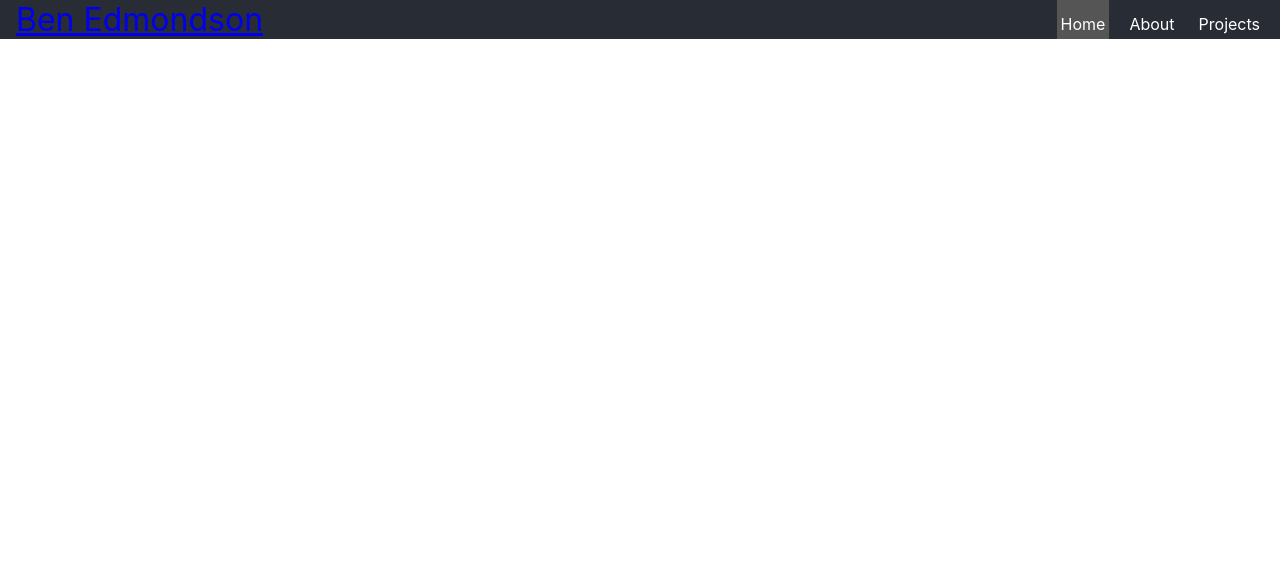
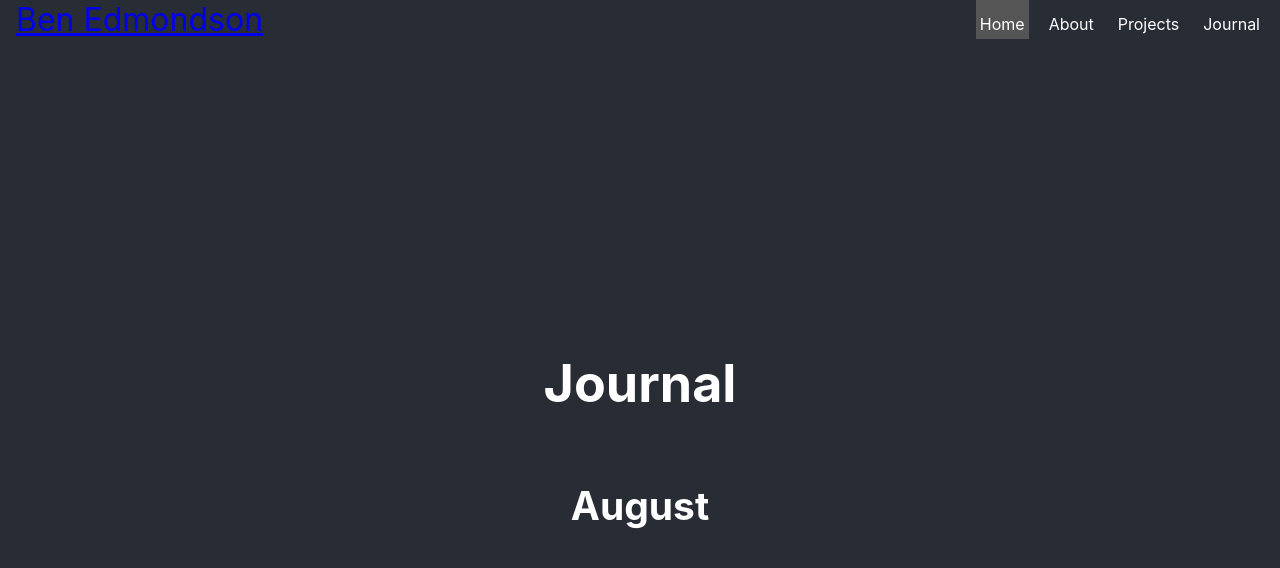
Before and after one commit to Ben-Edmondson/React-Portfolio-Site, a React (Create React App) app: page /journal in a window 1280 px wide. Shown: the top 568 px of the page. Built offline with nearby package versions, Linux system fonts and the light colour scheme.

Commit message:
Added Journal, added a monthly Entry page

```diff
--- /dev/null
+++ b/src/Journal.js
@@ -0,0 +1,16 @@
+import React from "react";
+import MonthlyEntry from "./MonthlyEntry";
+
+function Journal() {
+    const month = "August";
+    return(
+    <div>
+        <header className="App-header">
+        <h1>Journal</h1>
+        <MonthlyEntry month = {month}/>
+        </header>
+      </div>
+    );
+};
+
+export default Journal;
--- /dev/null
+++ b/src/MonthlyEntry.js
@@ -0,0 +1,11 @@
+import React from "react";
+
+function MonthlyEntry({month}) {
+    return(
+    <div>
+        <h2>{month}</h2>
+    </div>
+    );
+};
+
+export default MonthlyEntry;
--- a/src/Navbar.js
+++ b/src/Navbar.js
@@ -3,6 +3,7 @@ import Homepage from './Homepage';
 import Projects from './Projects';
 import { BrowserRouter as Router, Route, Link, Routes } from 'react-router-dom';
 import About from './About';
+import Journal from './Journal';
 
 
 function Navbar() {
@@ -20,6 +21,9 @@ function Navbar() {
                 <li>
                 <Link className='navtext' to="/projects">Projects</Link>
                 </li>
+                <li>
+                  <Link className='navtext' to="/journal">Journal</Link>
+                </li>
             </ul>
         </nav>
 
@@ -27,6 +31,7 @@ function Navbar() {
         <Route path="/" element={<Homepage />} />
         <Route path="/about" element={<About />} />
         <Route path="/projects" element={<Projects />} />
+        <Route path="/journal" element={<Journal />} />
         </Routes>
     </Router>
   );
```
